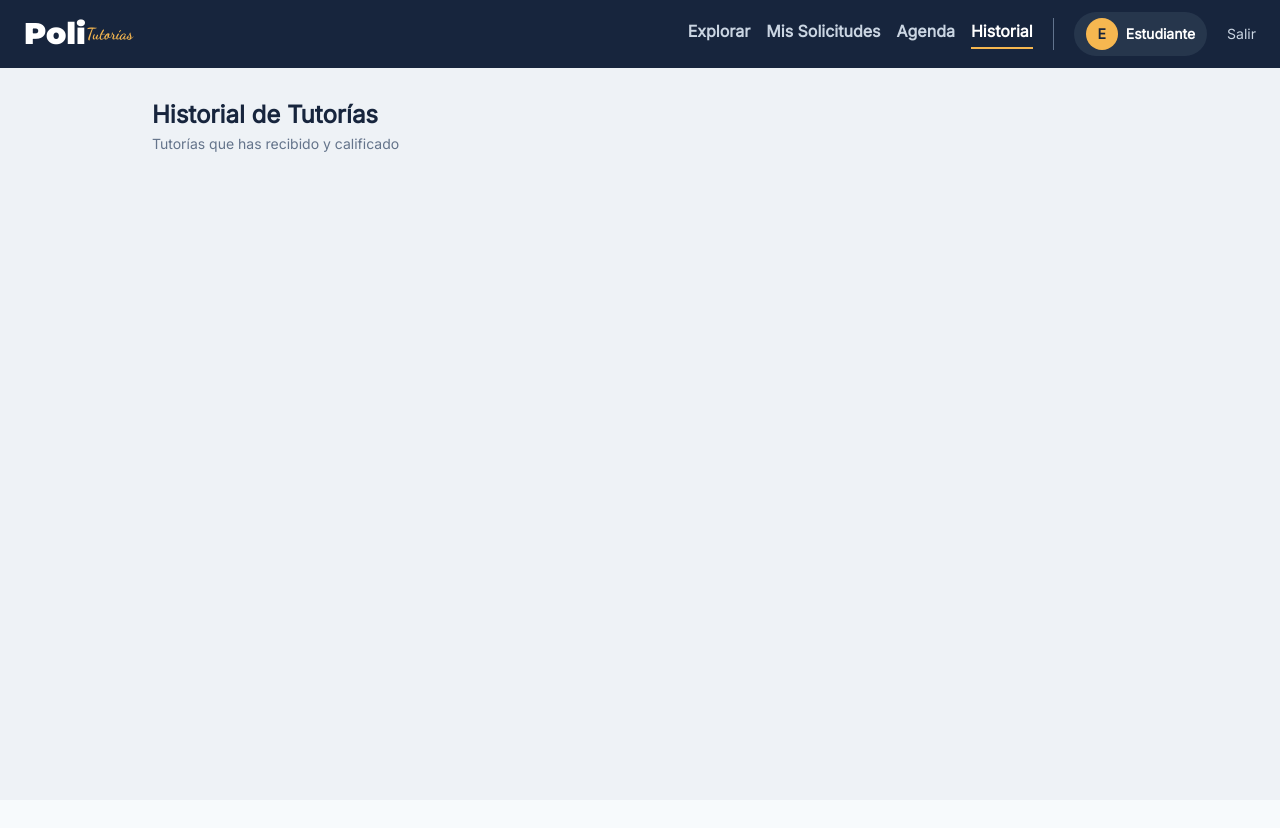
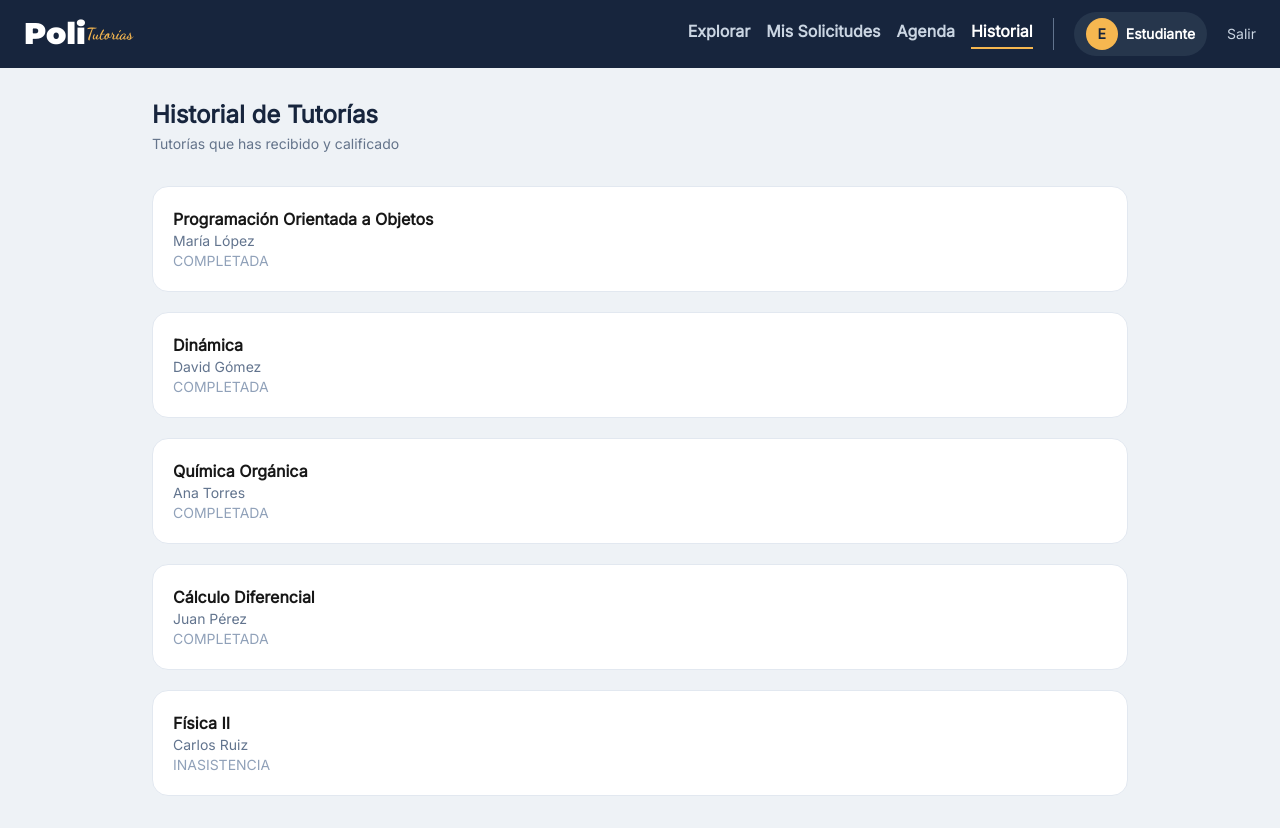
Before and after one commit to PoliTutorias/politutorias-frontend, a Next.js app: page /historial in a window 1280 px wide. Before the commit the page ends 800 px from the top, so only its background shows below. Built offline with nearby package versions, Linux system fonts and the light colour scheme.

Commit message:
HU40-T08 feat(page): cargar y renderizar listado inicial de tutorías en página de historial

```diff
--- a/src/app/historial/page.tsx
+++ b/src/app/historial/page.tsx
@@ -1,4 +1,6 @@
 import { AppNavBar } from '@/components/layout/AppNavBar/AppNavBar';
+import { fetchHistorialAction } from '@/actions/historial/tutoriaActions';
+import type { HistorialQueryParams } from '@/interfaces/historial/HistorialTypes';
 
 export const dynamic = 'force-dynamic';
 
@@ -8,7 +10,23 @@ interface HistorialPageProps {
 
 export default async function HistorialTutoriasPage({ searchParams }: HistorialPageProps) {
   const resolvedParams = await searchParams;
-  void resolvedParams;
+  const pageParam = resolvedParams.page;
+  const pageValue = Array.isArray(pageParam) ? pageParam[0] : pageParam;
+  const currentPage = Number(pageValue ?? '1');
+  const safePage = Number.isFinite(currentPage) && currentPage > 0 ? currentPage : 1;
+  const limit = 5;
+
+  const queryParams: HistorialQueryParams = {
+    page: safePage,
+    limit,
+    orderDirection: 'DESC',
+    status: ['COMPLETADA', 'INASISTENCIA'],
+  };
+
+  const response = await fetchHistorialAction(queryParams);
+  const tutorias = response.success ? response.data : [];
+  const total = response.success ? response.total : 0;
+  const totalPages = Math.max(1, Math.ceil(total / limit));
 
   return (
     <div className="min-h-screen bg-[#eef2f6]">
@@ -23,6 +41,25 @@ export default async function HistorialTutoriasPage({ searchParams }: HistorialP
         </p>
 
         <section className="mt-8 flex flex-col gap-5">
+          {!response.success && (
+            <div className="rounded-2xl border border-amber-200 bg-amber-50 px-5 py-4 text-sm text-amber-700">
+              {response.message ?? 'Error al cargar el historial.'}
+            </div>
+          )}
+
+          {response.success && tutorias.length === 0 && (
+            <div className="rounded-2xl border border-slate-200 bg-white px-5 py-6 text-sm text-slate-600">
+              No tienes tutorías en tu historial por ahora.
+            </div>
+          )}
+
+          {tutorias.map((tutoria) => (
+            <div key={tutoria.id} className="rounded-2xl border border-slate-200 bg-white p-5">
+              <p className="font-semibold">{tutoria.materia}</p>
+              <p className="text-sm text-slate-500">{tutoria.tutor.nombre} {tutoria.tutor.apellido}</p>
+              <p className="text-sm text-slate-400">{tutoria.estado}</p>
+            </div>
+          ))}
         </section>
       </main>
     </div>
```
